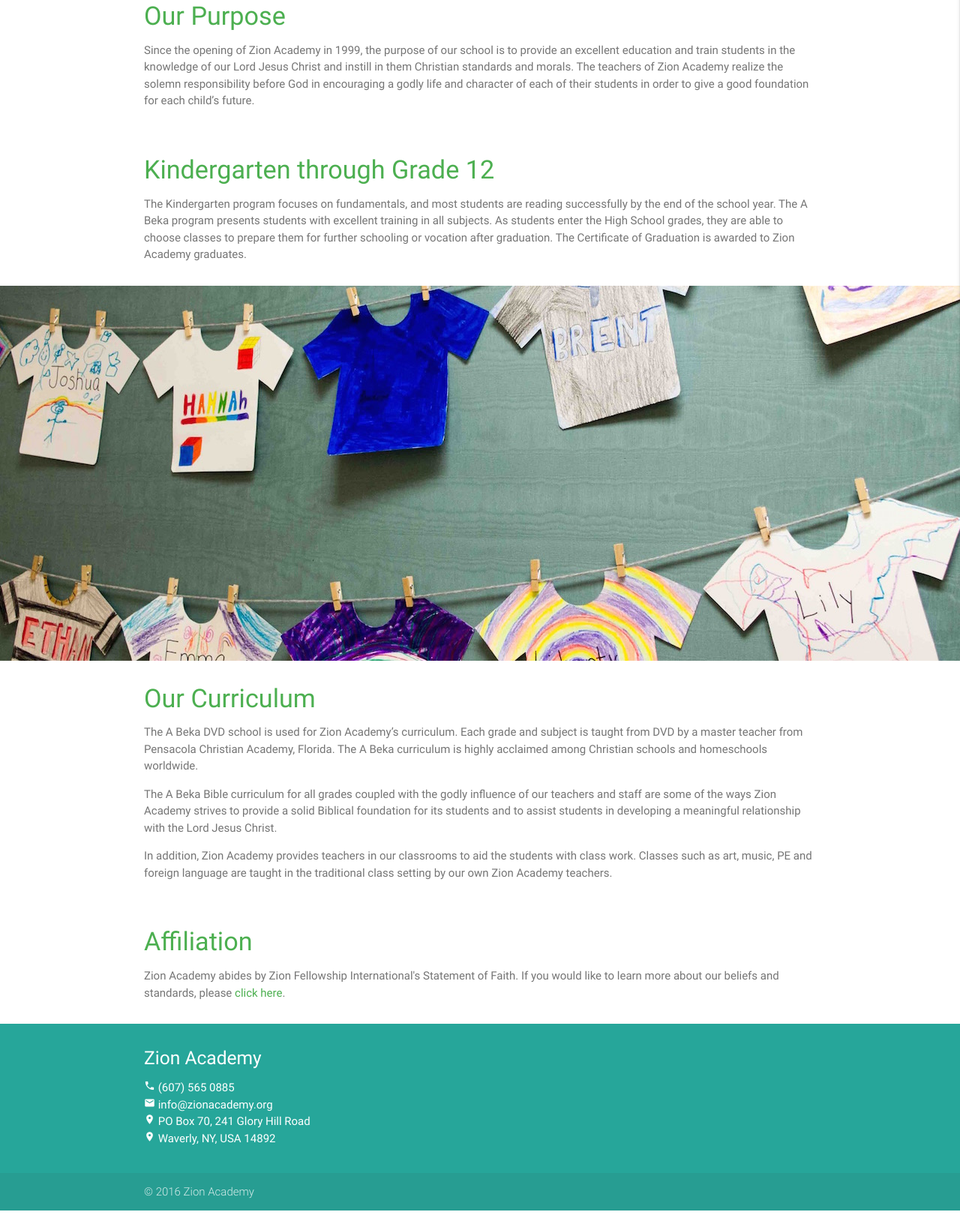
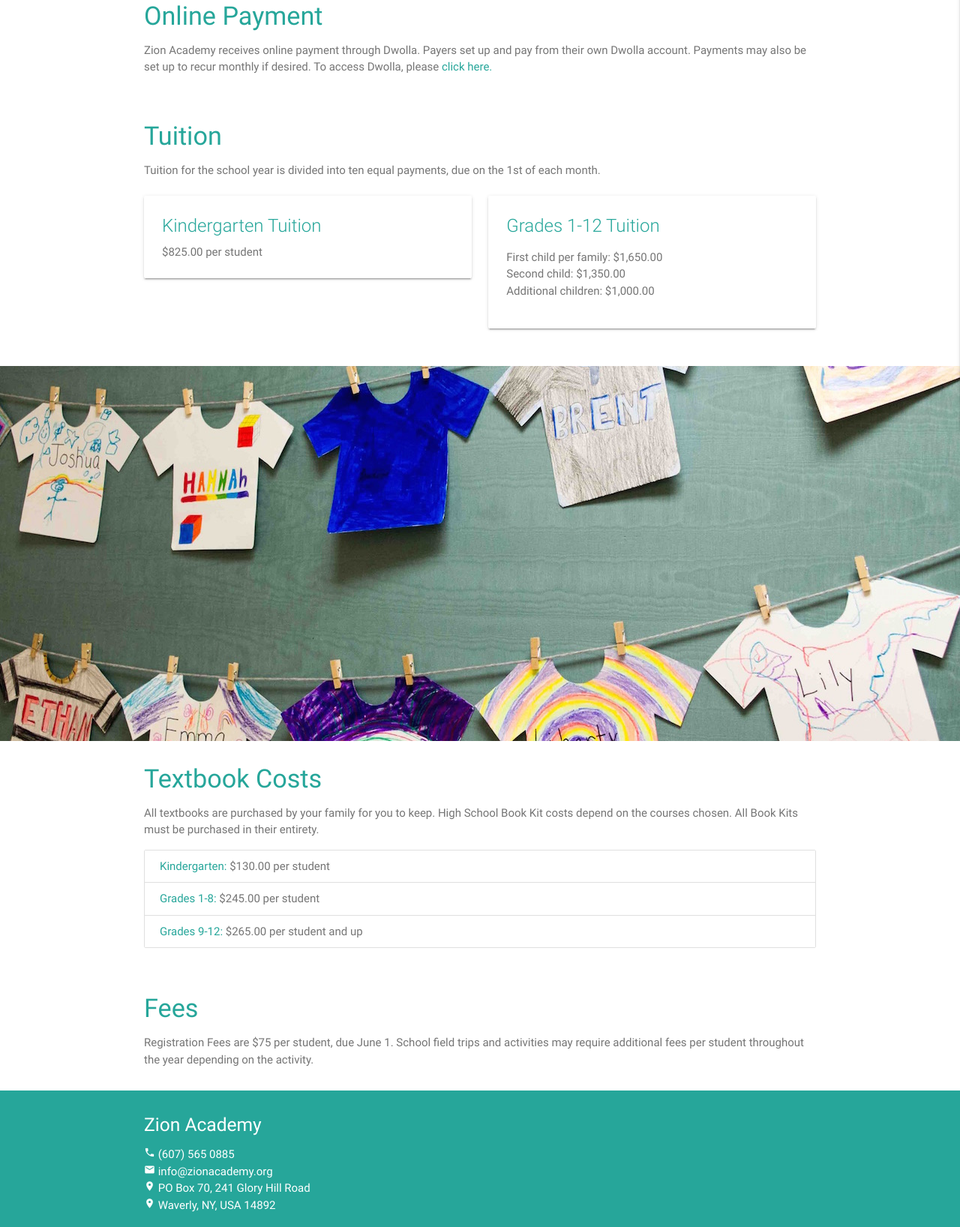
Before and after one commit to zionacademy/zionacademy.github.io, a plain HTML site: page payments.html in a window 1280 px wide. Shown: the part 288-1924 px from the top of the page at 75% size. Before the commit the page ends 1902 px from the top, so only its background shows below. Drawn offline with nearby package versions, Linux system fonts and the light colour scheme.

Commit message:
include tuition and payment text

```diff
--- a/payments.html
+++ b/payments.html
@@ -97,37 +97,56 @@ $(document).ready(function(){
         <header>
           <div class="container">
             <div class="row center">
-              <h4 class="col s12">Tuition and <h2 class="teal-text">Payments</h2></h4>
+              <h4 class="col s12">Tuition and <h2 class="teal-text
+                  text-lighten-1">Payments</h2></h4>
             </div>
           </div>
         </header>
 
         <main>
-        <section id="purpose" class="section">
+        <section id="onlinepayment" class="section">
           <div class="container">
-            <h4 class="green-text">Our Purpose</h4>
-            <p>Since the opening of Zion Academy in 1999, the purpose
-            of our school is to provide an excellent education and
-            train students in the knowledge of our Lord Jesus Christ
-            and instill in them Christian standards and morals. The
-            teachers of Zion Academy realize the solemn responsibility
-            before God in encouraging a godly life and character of
-            each of their students in order to give a good foundation
-            for each child’s future.</p>
+            <h4 class="teal-text text-lighten-1">Online Payment</h4>
+            <p>Zion Academy receives online payment through Dwolla.
+            Payers set up and pay from their own Dwolla account.
+            Payments may also be set up to recur monthly if desired.
+            To access Dwolla, please <a class="teal-text text-lighten-1"
+              href="https://www.dwolla.com/hub/zionacademy">click here.</a></p>
           </div>
         </section>
 
-        <section id="k12" class="section">
+        <section id="tuition" class="section">
           <div class="container">
-            <h4 class="green-text">Kindergarten through Grade 12</h4>
-            <p>The Kindergarten program focuses on fundamentals, and
-            most students are reading successfully by the end of the
-            school year. The A Beka program presents students with
-            excellent training in all subjects. As students enter
-            the High School grades, they are able to choose classes
-            to prepare them for further schooling or vocation after
-            graduation. The Certificate of Graduation is awarded to
-            Zion Academy graduates.</p>
+            <h4 class="teal-text text-lighten-1">Tuition</h4>
+            <p>Tuition for the school year is divided into ten
+            equal payments, due on the 1st of each month.</p>
+            <div class="row">
+
+              <div class="col s12 m6">
+                <div class="card">
+                  <div class="card-content">
+                    <span class="card-title teal-text text-lighten-1">
+                      Kindergarten Tuition</span>
+                    <p>$825.00 per student</p>
+                  </div>
+                </div>
+              </div>
+
+              <div class="col s12 m6">
+                <div class="card">
+                  <div class="card-content">
+                    <span class="card-title teal-text text-lighten-1">
+                      Grades 1-12 Tuition</span>
+                    <ul>
+                      <li>First child per family:	$1,650.00</li>
+                      <li>Second child:	$1,350.00</li>
+                      <li>Additional children: $1,000.00</li>
+                    </ul>
+                  </div>
+                </div>
+              </div>
+            </div>
+
           </div>
         </section>
 
@@ -135,36 +154,30 @@ $(document).ready(function(){
           <div class="parallax"><img src="images/b4.jpg"></div>
         </div>
 
-        <section id="curriculum" class="section">
+        <section id="textbooks" class="section">
           <div class="container">
-            <h4 class="green-text">Our Curriculum</h4>
-            <p>The A Beka DVD school is used for Zion Academy’s
-            curriculum. Each grade and subject is taught from DVD by a
-            master teacher from Pensacola Christian Academy, Florida.
-            The A Beka curriculum is highly acclaimed among Christian
-            schools and homeschools worldwide.</p>
-            <p>The A Beka Bible curriculum for all grades coupled with
-            the godly influence of our teachers and staff are some of
-            the ways Zion Academy strives to provide a solid Biblical
-            foundation for its students and to assist students in
-            developing a meaningful relationship with the Lord Jesus
-            Christ.</p>
-            <p>In addition, Zion Academy provides teachers in our
-            classrooms to aid the students with class work. Classes
-            such as art, music, PE and foreign language are taught in
-            the traditional class setting by our own Zion Academy
-            teachers.</p>
+            <h4 class="teal-text text-lighten-1">Textbook Costs</h4>
+            <p> All textbooks are purchased by your family for you
+            to keep. High School Book Kit costs depend on the courses
+            chosen. All Book Kits must be purchased in their entirety.</p>
+            <ul class="collection">
+              <li class="collection-item"><span class="teal-text
+              text-lighten-1">Kindergarten:</span> $130.00 per student</li>
+              <li class="collection-item"><span class="teal-text
+              text-lighten-1">Grades 1-8:</span> $245.00 per student</li>
+              <li class="collection-item"><span class="teal-text
+              text-lighten-1">Grades 9-12:</span> $265.00 per student and up</li>
+            </ul>
+
           </div>
         </section>
 
-        <section id="affiliation" class="section">
+        <section id="fees" class="section">
           <div class="container">
-            <h4 class="green-text">Affiliation</h4>
-            <p>Zion Academy abides by Zion Fellowship International's
-            Statement of Faith. If you would like to learn more about
-            our beliefs and standards, please <a class="green-text"
-            href="http://www.zionfellowship.org/about/what-we-believe/">
-              click here</a>.</p>
+            <h4 class="teal-text text-lighten-1">Fees</h4>
+            <p>Registration Fees are $75 per student, due June 1. School
+            field trips and activities may require additional fees per
+            student throughout the year depending on the activity.</p>
           </div>
         </section>
         </main>
```
